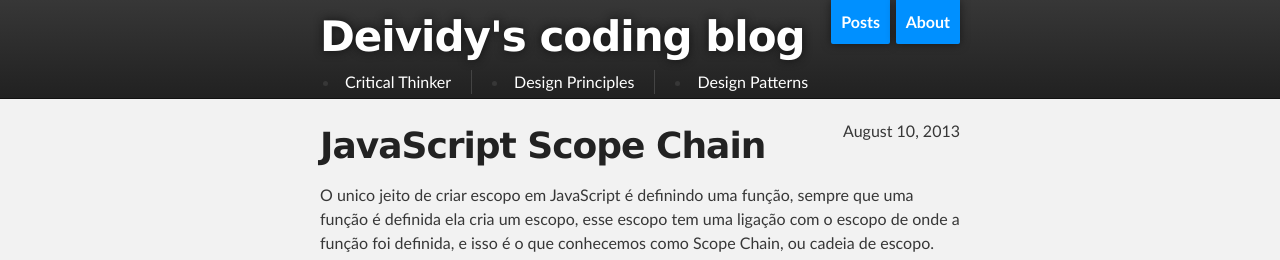
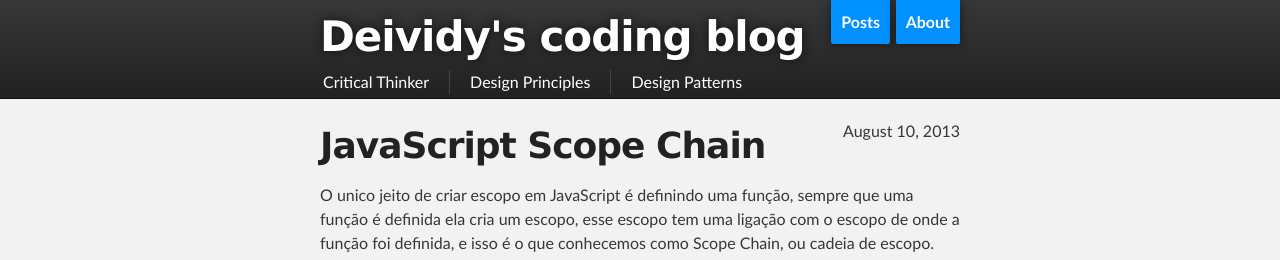
Before and after one commit to Deividy/deividy.github.io, a Jekyll site: the page built from index.html, in a window 1280 px wide. Shown: the top 260 px of the page. Built offline with Jekyll 4.4.1, drawn with Linux system fonts in a browser that asks for light colours; the list of posts is cut into pages by our own code.

Commit message:
Minor style fix

```diff
--- a/assets/styles/styles.css
+++ b/assets/styles/styles.css
@@ -47,3 +47,6 @@ nav ul li:last-child {
 nav ul li a {
     color: #FFF;
 }
+ul li {
+    list-style: none;
+}
```
